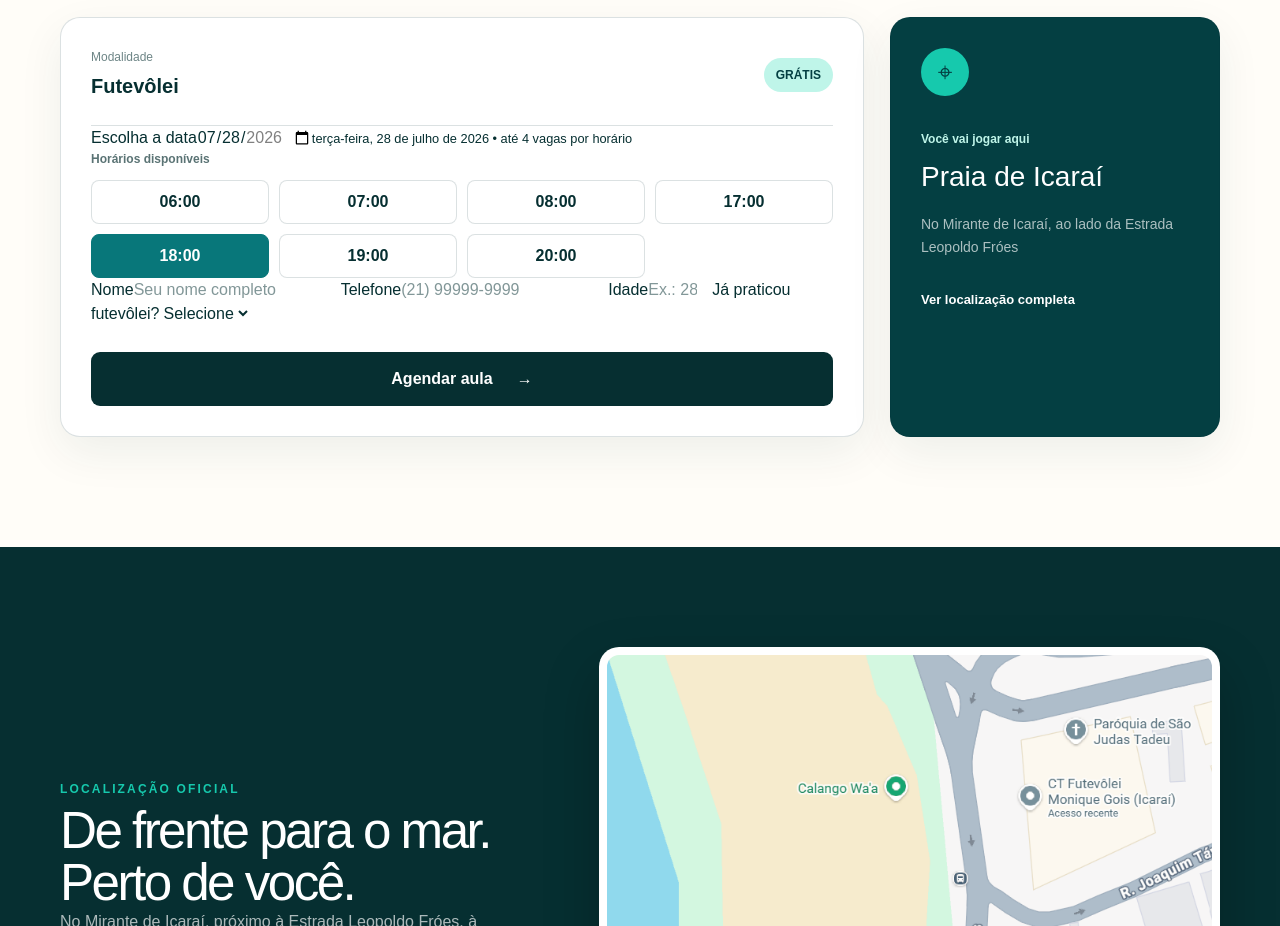
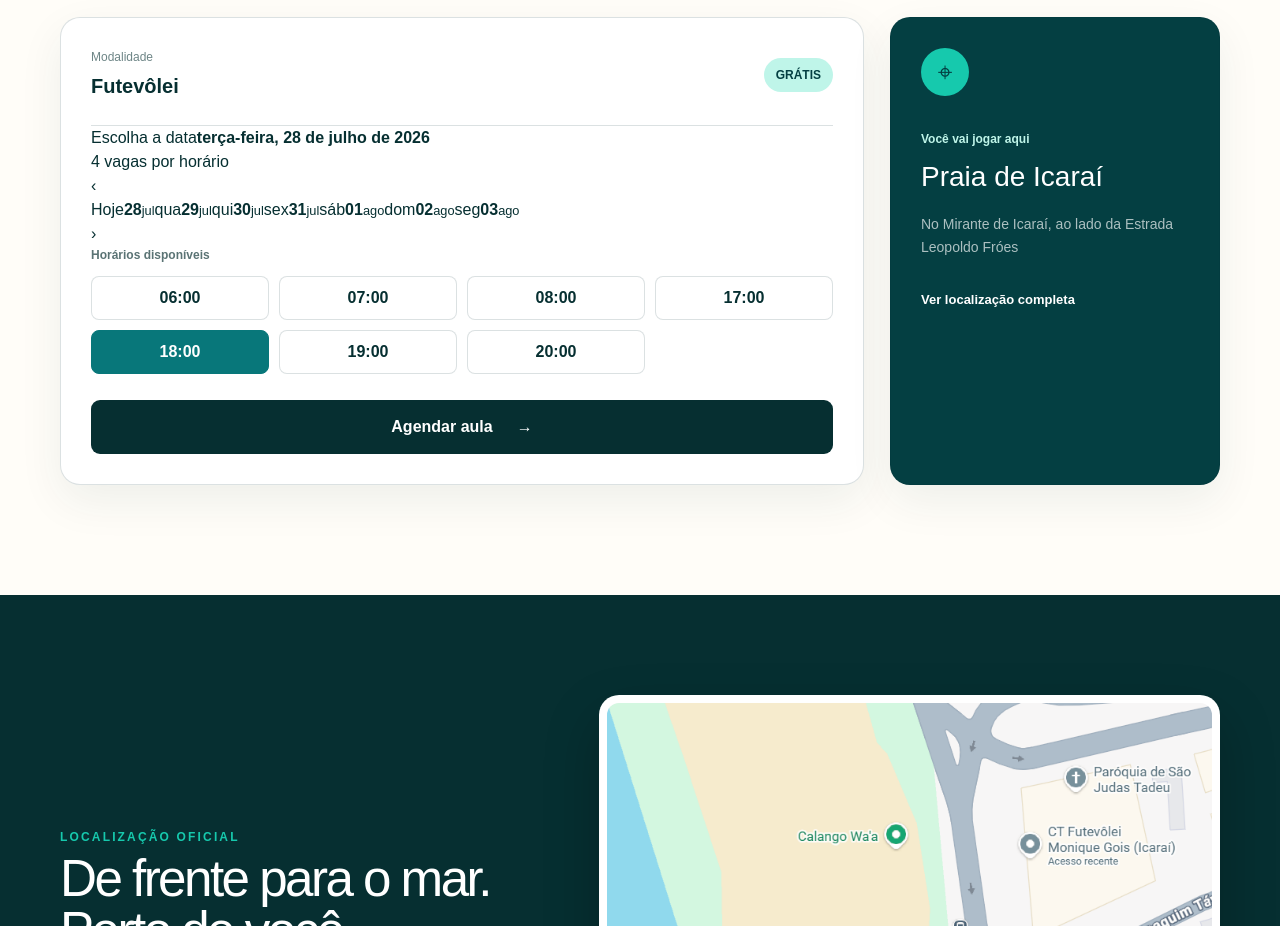
Before and after one commit to yasmimjanuario/ct-vai-na-fita, a Next.js app: page / in a window 1280 px wide. Shown: the part 980-1906 px from the top of the page. Built offline with nearby package versions, Linux system fonts and the light colour scheme.

Commit message:
Adiciona agenda visual em duas etapas

```diff
--- a/app/page.tsx
+++ b/app/page.tsx
@@ -20,6 +20,25 @@ function formatDate(date: string) {
   }).format(new Date(`${date}T12:00:00Z`));
 }
 
+function addDays(date: Date, amount: number) {
+  const next = new Date(date);
+  next.setDate(next.getDate() + amount);
+  return next;
+}
+
+function dateParts(date: Date) {
+  return {
+    value: toInputDate(date),
+    weekday: new Intl.DateTimeFormat("pt-BR", { weekday: "short" })
+      .format(date)
+      .replace(".", ""),
+    day: new Intl.DateTimeFormat("pt-BR", { day: "2-digit" }).format(date),
+    month: new Intl.DateTimeFormat("pt-BR", { month: "short" })
+      .format(date)
+      .replace(".", ""),
+  };
+}
+
 const whatsappUrl =
   "https://wa.me/5521971194446?text=Oi%2C%20vim%20pelo%20site%20do%20CT%20Vai%20na%20Fita%20e%20quero%20saber%20mais%20sobre%20a%20aula%20experimental.";
 
@@ -29,19 +48,28 @@ const mapsUrl =
 export default function Home() {
   const today = useMemo(() => new Date(), []);
   const minDate = useMemo(() => toInputDate(today), [today]);
-  const maxDate = useMemo(() => {
-    const date = new Date(today);
-    date.setDate(date.getDate() + 90);
-    return toInputDate(date);
-  }, [today]);
   const [selectedDate, setSelectedDate] = useState(minDate);
   const [selectedTime, setSelectedTime] = useState("18:00");
+  const [weekOffset, setWeekOffset] = useState(0);
+  const [showStudentFields, setShowStudentFields] = useState(false);
   const [name, setName] = useState("");
   const [phone, setPhone] = useState("");
   const [age, setAge] = useState("");
   const [practiced, setPracticed] = useState("");
   const [submitting, setSubmitting] = useState(false);
   const [submitMessage, setSubmitMessage] = useState("");
+  const agendaDates = useMemo(
+    () =>
+      Array.from({ length: 7 }, (_, index) =>
+        dateParts(addDays(today, weekOffset + index)),
+      ),
+    [today, weekOffset],
+  );
+
+  function openStudentForm() {
+    setSubmitMessage("");
+    setShowStudentFields(true);
+  }
 
   async function saveBooking(event: FormEvent<HTMLFormElement>) {
     event.preventDefault();
@@ -76,6 +104,7 @@ export default function Home() {
       setPhone("");
       setAge("");
       setPracticed("");
+      setShowStudentFields(false);
     } catch (error) {
       setSubmitMessage(
         error instanceof Error
@@ -166,18 +195,52 @@ export default function Home() {
             </div>
 
             <form onSubmit={saveBooking}>
-              <label className="calendar-field">
+              <div className="agenda-heading">
+                <div>
                   <span>Escolha a data</span>
-                <input
-                  type="date"
-                  min={minDate}
-                  max={maxDate}
-                  value={selectedDate}
-                  onChange={(event) => setSelectedDate(event.target.value)}
-                  required
-                />
-                <small>{formatDate(selectedDate)} • até 4 vagas por horário</small>
-              </label>
+                  <strong>{formatDate(selectedDate)}</strong>
+                </div>
+                <span className="capacity-note">4 vagas por horário</span>
+              </div>
+
+              <div className="agenda-calendar" aria-label="Agenda de datas disponíveis">
+                <button
+                  className="agenda-arrow"
+                  type="button"
+                  aria-label="Ver semana anterior"
+                  disabled={weekOffset === 0}
+                  onClick={() => setWeekOffset(Math.max(0, weekOffset - 7))}
+                >
+                  ‹
+                </button>
+                <div className="agenda-days">
+                  {agendaDates.map((date, index) => (
+                    <button
+                      className={selectedDate === date.value ? "agenda-day active" : "agenda-day"}
+                      key={date.value}
+                      type="button"
+                      onClick={() => {
+                        setSelectedDate(date.value);
+                        setShowStudentFields(false);
+                        setSubmitMessage("");
+                      }}
+                    >
+                      <span>{index === 0 && weekOffset === 0 ? "Hoje" : date.weekday}</span>
+                      <strong>{date.day}</strong>
+                      <small>{date.month}</small>
+                    </button>
+                  ))}
+                </div>
+                <button
+                  className="agenda-arrow"
+                  type="button"
+                  aria-label="Ver próxima semana"
+                  disabled={weekOffset >= 84}
+                  onClick={() => setWeekOffset(Math.min(84, weekOffset + 7))}
+                >
+                  ›
+                </button>
+              </div>
 
               <p className="time-label">Horários disponíveis</p>
               <div className="time-grid">
@@ -185,7 +248,11 @@ export default function Home() {
                   <button
                     className={selectedTime === time ? "time active" : "time"}
                     key={time}
-                    onClick={() => setSelectedTime(time)}
+                    onClick={() => {
+                      setSelectedTime(time);
+                      setShowStudentFields(false);
+                      setSubmitMessage("");
+                    }}
                     type="button"
                   >
                     {time}
@@ -193,10 +260,21 @@ export default function Home() {
                 ))}
               </div>
 
+              {!showStudentFields ? (
+                <button className="button button-confirm" type="button" onClick={openStudentForm}>
+                  Agendar aula
+                  <span aria-hidden="true">→</span>
+                </button>
+              ) : (
+                <div className="student-form">
+                  <div className="selection-summary">
+                    <span>Sua aula</span>
+                    <strong>{formatDate(selectedDate)} às {selectedTime}</strong>
+                  </div>
                   <div className="student-fields">
                     <label>
                       <span>Nome</span>
-                  <input value={name} onChange={(event) => setName(event.target.value)} placeholder="Seu nome completo" required />
+                      <input value={name} onChange={(event) => setName(event.target.value)} placeholder="Seu nome completo" required autoFocus />
                     </label>
                     <label>
                       <span>Telefone</span>
@@ -215,11 +293,12 @@ export default function Home() {
                       </select>
                     </label>
                   </div>
-
                   <button className="button button-confirm" type="submit" disabled={submitting}>
-                {submitting ? "Salvando..." : "Agendar aula"}
+                    {submitting ? "Salvando..." : "Confirmar agendamento"}
                     <span aria-hidden="true">→</span>
                   </button>
+                </div>
+              )}
               {submitMessage && (
                 <p className="booking-feedback" role="status">{submitMessage}</p>
               )}
```
Lines whose indentation alone changed are shown as unchanged.
